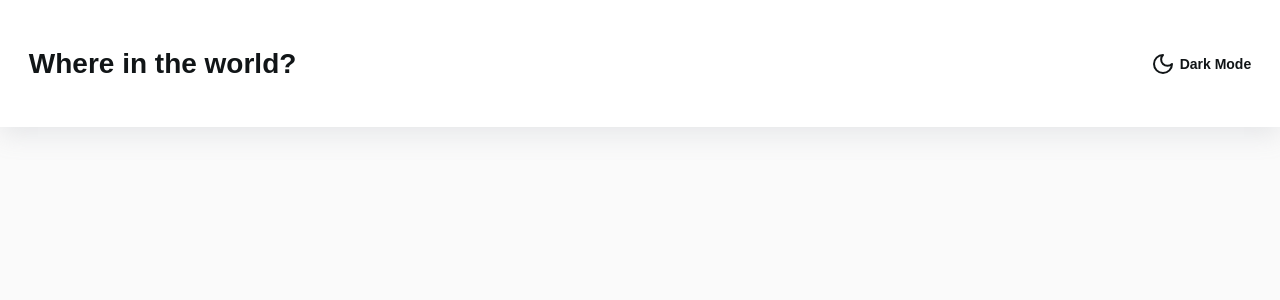
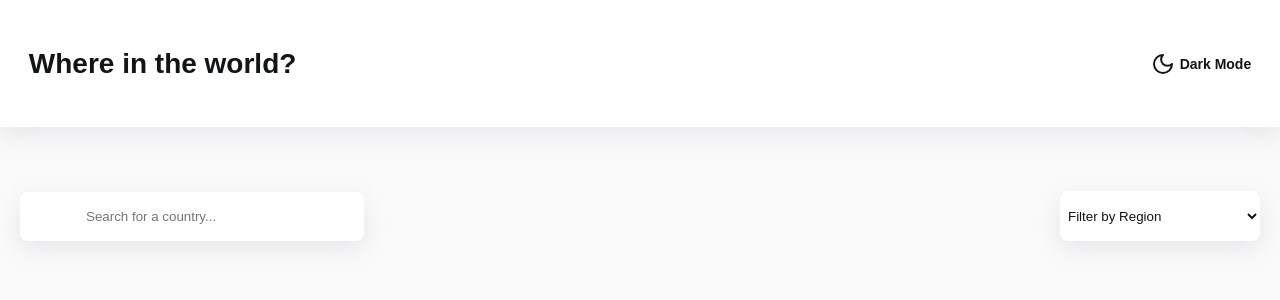
Before and after one commit to ArtemMazin/countries, a React (Create React App) app: page / in a window 1280 px wide. Shown: the top 300 px of the page. Built offline with nearby package versions, Linux system fonts and the light colour scheme; no server answers.

Commit message:
feat: добавить controls

```diff
--- /dev/null
+++ b/src/components/controls/controls.module.css
@@ -0,0 +1,14 @@
+.controls {
+  display: flex;
+  flex-direction: row;
+  justify-content: space-between;
+  align-items: center;
+}
+
+@media (max-width: 767px) {
+  .controls {
+    display: flex;
+    flex-direction: column;
+    align-items: flex-start;
+  }
+}
--- /dev/null
+++ b/src/components/controls/controls.tsx
@@ -0,0 +1,13 @@
+import * as React from 'react';
+import { Search } from '../search/search';
+import { Select } from '../select/select';
+import styles from './controls.module.css';
+
+export function Controls() {
+  return (
+    <div className={styles.controls}>
+      <Search />
+      <Select />
+    </div>
+  );
+}
--- /dev/null
+++ b/src/components/main/main.module.css
@@ -0,0 +1,9 @@
+.main {
+  padding: 4rem 0;
+}
+
+@media (max-width: 767px) {
+  .main {
+    padding: 2rem 0;
+  }
+}
--- a/src/components/main/main.tsx
+++ b/src/components/main/main.tsx
@@ -1,9 +1,14 @@
 import * as React from 'react';
+import styles from './main.module.css';
 
 interface IMain {
   children: React.ReactNode;
 }
 
 export function Main({ children }: IMain) {
-  return <main className="container">{children}</main>;
+  return (
+    <main className={styles.main}>
+      <div className="container">{children}</div>
+    </main>
+  );
 }
--- /dev/null
+++ b/src/components/search/search.module.css
@@ -0,0 +1,26 @@
+.search_container {
+  margin-bottom: 0;
+  width: 280px;
+  background-color: var(--colors-ui-base);
+  padding: 1rem 2rem;
+  display: flex;
+  align-items: center;
+
+  border-radius: var(--radii);
+  box-shadow: var(--shadow);
+}
+
+.search_input {
+  margin-left: 2rem;
+  border: none;
+  outline: none;
+  color: var(--color-text);
+  background-color: var(--colors-ui-base);
+}
+
+@media (max-width: 767px) {
+  .search_container {
+    width: 100%;
+    margin-bottom: 1rem;
+  }
+}
--- /dev/null
+++ b/src/components/search/search.tsx
@@ -0,0 +1,10 @@
+import * as React from 'react';
+import styles from './search.module.css';
+
+export function Search() {
+  return (
+    <label className={styles.search_container}>
+      <input type="search" placeholder="Search for a country..." className={styles.search_input} />
+    </label>
+  );
+}
--- /dev/null
+++ b/src/components/select/select.module.css
@@ -0,0 +1,15 @@
+.select {
+  width: 200px;
+  font-family: var(--family);
+  background-color: var(--colors-ui-base);
+  color: var(--colors-text);
+  border-radius: var(--radii);
+  padding: 0.25rem;
+  border: none;
+  box-shadow: var(--shadow);
+  height: 50px;
+}
+
+.select > * {
+  box-shadow: var(--shadow);
+}
--- /dev/null
+++ b/src/components/select/select.tsx
@@ -0,0 +1,15 @@
+import * as React from 'react';
+import styles from './select.module.css';
+
+export function Select() {
+  return (
+    <select className={styles.select}>
+      <option value="">Filter by Region</option>
+      <option value="Africa">Africa</option>
+      <option value="America">America</option>
+      <option value="Asia">Asia</option>
+      <option value="Europe">Europe</option>
+      <option value="Oceania">Oceania</option>
+    </select>
+  );
+}
--- a/src/pages/home-page/home.tsx
+++ b/src/pages/home-page/home.tsx
@@ -4,6 +4,7 @@ import { useAppDispatch, useAppSelector } from '../../redux-hooks';
 import { setCountries } from '../../services/countries/countries-selectors';
 import { getCountries } from '../../services/countries/countries-slice';
 import { Country } from '../../components/country/country';
+import { Controls } from '../../components/controls/controls';
 
 export function HomePage() {
   const dispatch = useAppDispatch();
@@ -15,6 +16,9 @@ export function HomePage() {
   }, []);
 
   return (
+    <>
+      <Controls />
+
       <ul className={styles.list}>
         {countries &&
           countries.length > 0 &&
@@ -34,5 +38,6 @@ export function HomePage() {
             );
           })}
       </ul>
+    </>
   );
 }
```
Lines whose indentation alone changed are shown as unchanged.
